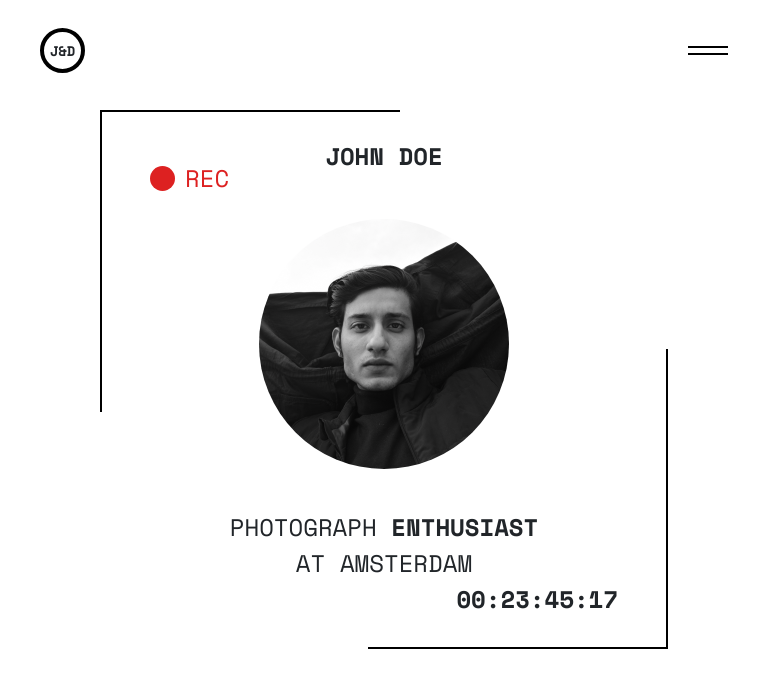
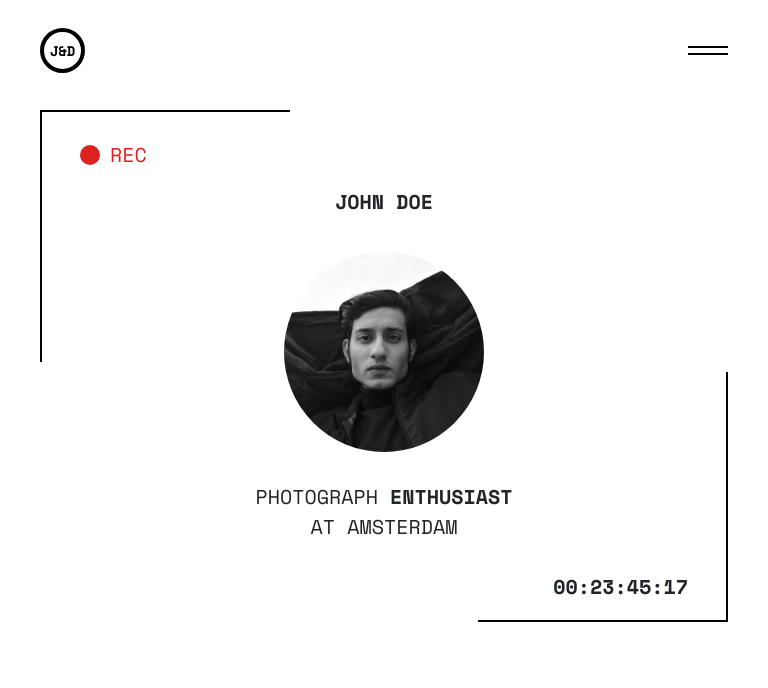
Before and after one commit to duhanmeric/photographer, a React (Create React App) app: page / in a window 768 px wide. Shown: the top 688 px of the page. Built offline with nearby package versions, Linux system fonts and the light colour scheme.

Commit message:
hero responsive

```diff
--- a/src/components/Header.js
+++ b/src/components/Header.js
@@ -21,10 +21,10 @@ export default function Header() {
 
   return (
     <header className="fixed-top" ref={headerRef}>
-      <div id="logo">
-        <img src="#" alt="" />
+      <Link to="/" id="logo">
         <p className="mb-0">J&D</p>
-      </div>
+      </Link>
+
       <div className="bar" onClick={() => handleNav()}>
         <div className="first-line" ref={firstLine}></div>
         <div className="second-line" ref={secondLine}></div>
--- a/src/styles/_header.scss
+++ b/src/styles/_header.scss
@@ -17,6 +17,8 @@ header {
     border-radius: 50%;
     border: 4px solid $secondary;
     position: relative;
+    color: $secondary;
+
     p {
       position: absolute;
       top: 50%;
@@ -70,3 +72,76 @@ header {
     }
   }
 }
+
+@media screen and (max-width: 576px) {
+  header {
+    padding: 0 20px !important;
+  }
+}
+
+@media screen and (max-width: 768px) {
+  header {
+    #logo {
+      height: 45px;
+      width: 45px;
+      p {
+        font-size: 14px;
+      }
+    }
+    .bar {
+      display: block;
+      .first-line,
+      .second-line {
+        transition: transform 0.3s ease;
+      }
+    }
+
+    .first-line.f-rotated {
+      transform: rotate(45deg);
+    }
+    .second-line.s-rotated {
+      transform-origin: 43%;
+      transform: rotate(-45deg);
+      margin: 0;
+    }
+    nav {
+      background-color: $third;
+      position: absolute;
+      top: 100px;
+      left: 0;
+      opacity: 0;
+      visibility: hidden;
+      width: 100%;
+      height: calc(100vh - 100px);
+      transition: all 0.3s ease;
+      @include flexItems(row, center);
+      ul {
+        height: auto;
+        flex-direction: column;
+        justify-content: center;
+        margin-bottom: 100px !important;
+        li:nth-of-type(2) {
+          margin: 16px 0;
+        }
+        li a {
+          font-size: 32px;
+        }
+      }
+      &.opened {
+        visibility: visible;
+        opacity: 1;
+      }
+    }
+  }
+
+  header.sticky nav {
+    top: 72px;
+    height: calc(100vh - 70px);
+  }
+}
+
+@media screen and (min-width: 576px) and (max-width: 1024px) {
+  header {
+    padding: 0 40px;
+  }
+}
--- a/src/styles/_hero.scss
+++ b/src/styles/_hero.scss
@@ -79,3 +79,116 @@
     font-size: 24px;
   }
 }
+
+@media screen and (max-width: 576px) {
+  .hero-section {
+    // padding: 5rem 20px !important;
+    .top-left-frame {
+      left: 20px !important;
+    }
+    .bottom-right-frame {
+      right: 20px !important;
+    }
+    .hero-info {
+      width: 50%;
+      margin: 0 auto;
+    }
+    .recording {
+      left: 40px !important;
+      top: 16px !important;
+    }
+    .timer {
+      position: absolute;
+      right: 0 !important;
+      bottom: 20px;
+      font-size: 20px;
+    }
+  }
+}
+
+@media screen and (max-width: 768px) {
+  .hero-section {
+    padding: 5rem 20px;
+    .top-left-frame {
+      left: 40px;
+      .first-frame {
+        width: 150px;
+        height: 2px;
+      }
+      .second-frame {
+        width: 2px;
+        height: 150px;
+      }
+    }
+    .bottom-right-frame {
+      right: 40px;
+      .first-frame {
+        width: 150px;
+        height: 2px;
+      }
+      .second-frame {
+        width: 2px;
+        height: 150px;
+      }
+    }
+    .timer {
+      position: absolute;
+      right: 20px;
+      bottom: 20px;
+      font-size: 20px;
+    }
+    .recording {
+      left: 70px;
+      top: 20px;
+      .ball {
+        width: 20px;
+        height: 20px;
+      }
+      .rec-text {
+        font-size: 20px;
+      }
+    }
+    .p-img {
+      width: 200px;
+      height: 200px;
+      margin: 30px 0;
+    }
+    .hero-info,
+    .photographer-name {
+      font-size: 20px;
+    }
+  }
+}
+
+@media screen and (min-width: 768px) and (max-width: 1024px) {
+  .hero-section {
+    padding: 5rem 40px !important;
+    .top-left-frame {
+      left: 40px !important;
+      .first-frame {
+        width: 250px;
+      }
+      .second-frame {
+        height: 250px;
+      }
+    }
+    .bottom-right-frame {
+      right: 40px !important;
+      .first-frame {
+        width: 250px;
+      }
+      .second-frame {
+        height: 250px;
+      }
+    }
+    .recording {
+      left: 80px !important;
+      top: 30px !important;
+    }
+    .timer {
+      position: absolute;
+      right: 30px;
+      bottom: 20px;
+    }
+  }
+}
--- a/src/styles/_media.scss
+++ /dev/null
@@ -1,64 +0,0 @@
-@import "./func";
-
-@media screen and (max-width: 768px) {
-  header {
-    padding: 0 40px;
-    #logo {
-      height: 45px;
-      width: 45px;
-      p {
-        font-size: 14px;
-      }
-    }
-    .bar {
-      display: block;
-      .first-line,
-      .second-line {
-        transition: transform 0.3s ease;
-      }
-    }
-
-    .first-line.f-rotated {
-      transform: rotate(45deg);
-    }
-    .second-line.s-rotated {
-      transform-origin: 43%;
-      transform: rotate(-45deg);
-      margin: 0;
-    }
-    nav {
-      background-color: $third;
-      position: absolute;
-      top: 100px;
-      //   right: -100%;
-      left: 0;
-      opacity: 0;
-      visibility: hidden;
-      width: 100%;
-      height: calc(100vh - 100px);
-      transition: all 0.3s ease;
-      @include flexItems(row, center);
-      ul {
-        height: auto;
-        flex-direction: column;
-        justify-content: center;
-        margin-bottom: 100px !important;
-        li:nth-of-type(2) {
-          margin: 16px 0;
-        }
-        li a {
-          font-size: 32px;
-        }
-      }
-      &.opened {
-        visibility: visible;
-        opacity: 1;
-      }
-    }
-  }
-
-  header.sticky nav {
-    top: 72px;
-    height: calc(100vh - 70px);
-  }
-}
--- a/src/styles/style.css
+++ b/src/styles/style.css
@@ -32,6 +32,7 @@ header #logo {
   border-radius: 50%;
   border: 4px solid #000;
   position: relative;
+  color: #000;
 }
 
 header #logo p {
@@ -108,10 +109,13 @@ header nav ul a::after {
   transition: width 0.3s ease;
 }
 
+@media screen and (max-width: 576px) {
+  header {
+    padding: 0 20px !important;
+  }
+}
+
 @media screen and (max-width: 768px) {
-  header {
-    padding: 0 40px;
-  }
   header #logo {
     height: 45px;
     width: 45px;
@@ -189,6 +193,12 @@ header nav ul a::after {
   header.sticky nav {
     top: 72px;
     height: calc(100vh - 70px);
+  }
+}
+
+@media screen and (min-width: 576px) and (max-width: 1024px) {
+  header {
+    padding: 0 40px;
   }
 }
 
@@ -296,6 +306,116 @@ header nav ul a::after {
   font-size: 24px;
 }
 
+@media screen and (max-width: 576px) {
+  .hero-section .top-left-frame {
+    left: 20px !important;
+  }
+  .hero-section .bottom-right-frame {
+    right: 20px !important;
+  }
+  .hero-section .hero-info {
+    width: 50%;
+    margin: 0 auto;
+  }
+  .hero-section .recording {
+    left: 40px !important;
+    top: 16px !important;
+  }
+  .hero-section .timer {
+    position: absolute;
+    right: 0 !important;
+    bottom: 20px;
+    font-size: 20px;
+  }
+}
+
+@media screen and (max-width: 768px) {
+  .hero-section {
+    padding: 5rem 20px;
+  }
+  .hero-section .top-left-frame {
+    left: 40px;
+  }
+  .hero-section .top-left-frame .first-frame {
+    width: 150px;
+    height: 2px;
+  }
+  .hero-section .top-left-frame .second-frame {
+    width: 2px;
+    height: 150px;
+  }
+  .hero-section .bottom-right-frame {
+    right: 40px;
+  }
+  .hero-section .bottom-right-frame .first-frame {
+    width: 150px;
+    height: 2px;
+  }
+  .hero-section .bottom-right-frame .second-frame {
+    width: 2px;
+    height: 150px;
+  }
+  .hero-section .timer {
+    position: absolute;
+    right: 20px;
+    bottom: 20px;
+    font-size: 20px;
+  }
+  .hero-section .recording {
+    left: 70px;
+    top: 20px;
+  }
+  .hero-section .recording .ball {
+    width: 20px;
+    height: 20px;
+  }
+  .hero-section .recording .rec-text {
+    font-size: 20px;
+  }
+  .hero-section .p-img {
+    width: 200px;
+    height: 200px;
+    margin: 30px 0;
+  }
+  .hero-section .hero-info,
+  .hero-section .photographer-name {
+    font-size: 20px;
+  }
+}
+
+@media screen and (min-width: 768px) and (max-width: 1024px) {
+  .hero-section {
+    padding: 5rem 40px !important;
+  }
+  .hero-section .top-left-frame {
+    left: 40px !important;
+  }
+  .hero-section .top-left-frame .first-frame {
+    width: 250px;
+  }
+  .hero-section .top-left-frame .second-frame {
+    height: 250px;
+  }
+  .hero-section .bottom-right-frame {
+    right: 40px !important;
+  }
+  .hero-section .bottom-right-frame .first-frame {
+    width: 250px;
+  }
+  .hero-section .bottom-right-frame .second-frame {
+    height: 250px;
+  }
+  .hero-section .recording {
+    left: 80px !important;
+    top: 30px !important;
+  }
+  .hero-section .timer {
+    position: absolute;
+    right: 30px;
+    bottom: 20px;
+  }
+}
+
 * {
   font-family: "Space Mono", monospace;
 }
--- a/src/styles/style.scss
+++ b/src/styles/style.scss
@@ -1,6 +1,5 @@
 @import "./variables";
 @import "./header";
-@import "./media";
 @import "./hero";
 @import url("https://fonts.googleapis.com/css2?family=Space+Mono:wght@400;700&display=swap");
 
```
Also changed, not shown: 1 other file (tests, documents, lock files or other folders).
